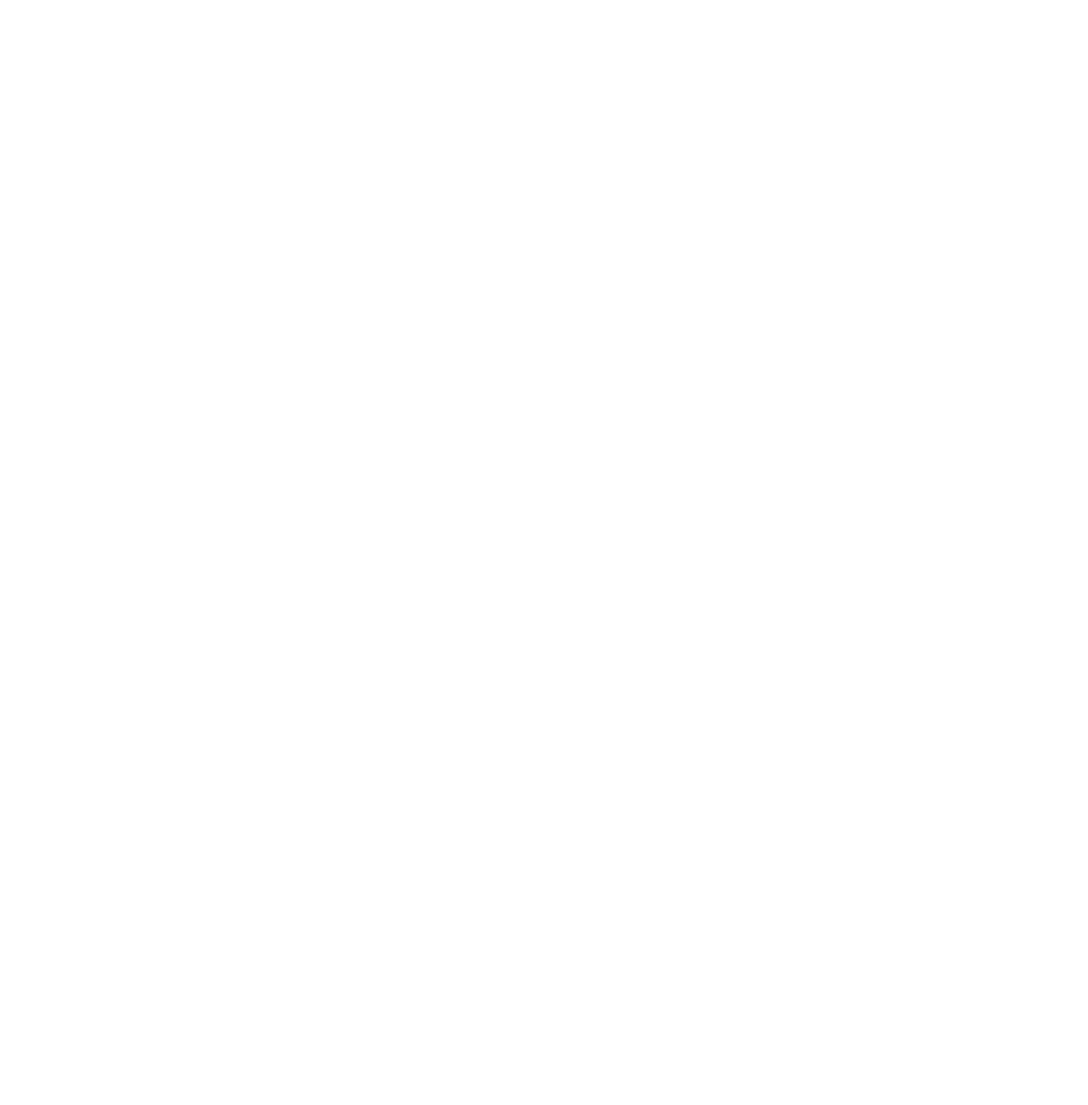
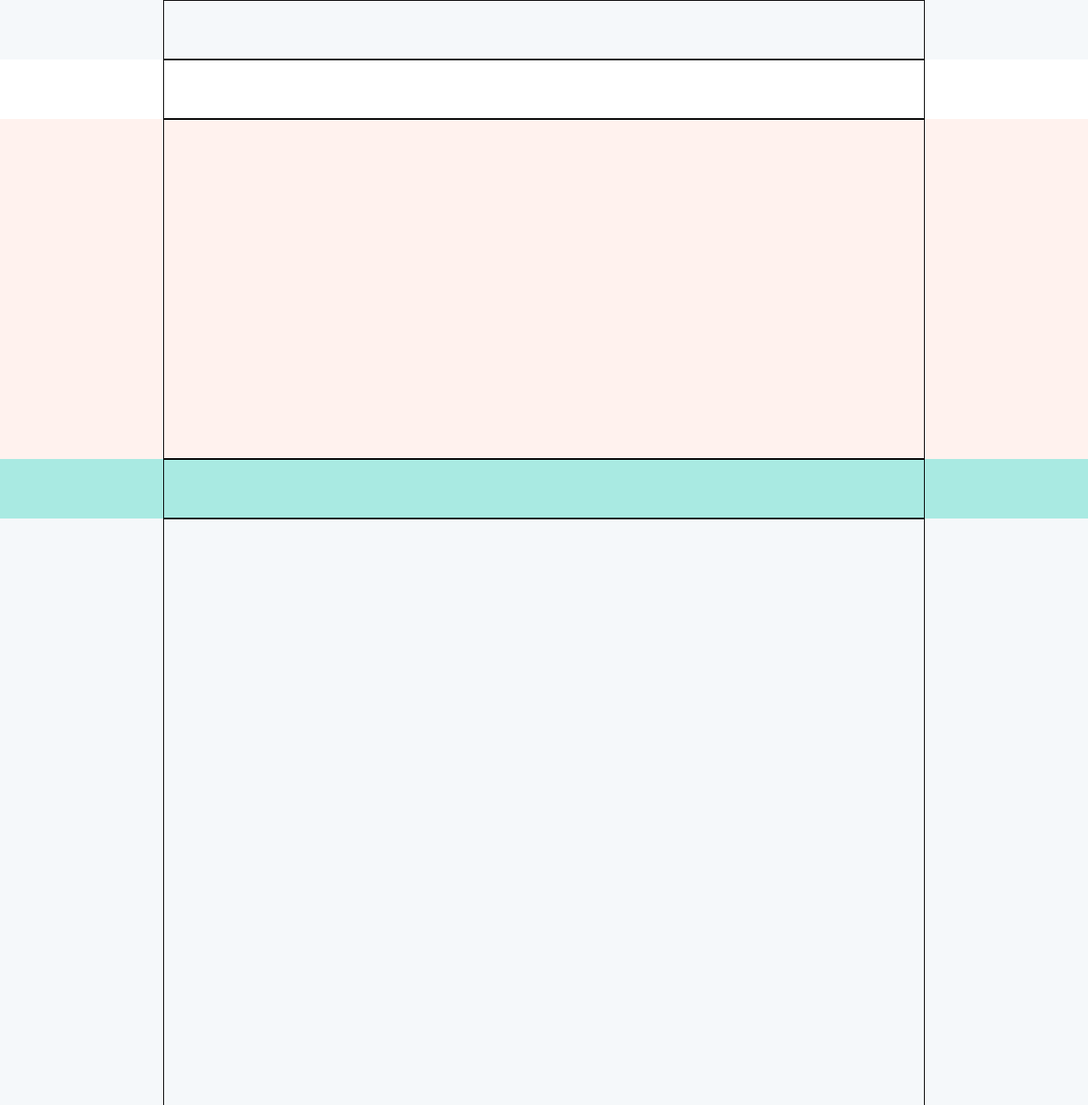
Before and after one commit to RiccardoP41/htmlcss-hubspot, a plain HTML site: page index.html in a window 1280 px wide. Shown: the top 1300 px of the page at 85% size. Before the commit the page ends 800 px from the top, so only its background shows below. Drawn offline with Linux system fonts and the light colour scheme.

Commit message:
Macrostruttura primaria

```diff
--- a/css/style.css
+++ b/css/style.css
@@ -9,3 +9,60 @@
    display: table;
    clear: both;
 }
+
+.fixed {
+    height: 70px;
+    background-color: rgb(245,248,250);
+}
+
+.navbar {
+    height: 70px;
+    background-color: rgb(255,255,255);
+}
+
+.rosa {
+    height: 400px;
+    background-color: rgb(255,242,238);
+}
+
+.azzurro {
+    height: 70px;
+    background-color: rgb(169,234,226);
+}
+
+.grigio {
+    height: 800px;
+    background-color: rgb(245,248,250);
+}
+
+.sfumato {
+    height: 400px;
+    background-color: rgb(0,175,178);
+}
+
+.bianco {
+    height: 400px;
+    background-color: #FFFFFF;
+}
+
+.blu {
+    height: 400px;
+    background-color: rgb(51,71,91);
+}
+
+.container {
+    width: 70%;
+    max-width: 1200px;
+    margin: 0 auto;
+        /* da cancellare */
+    height: 100%;
+    border: 1px solid black;
+}
+
+/* FINE MACROSTRUTTURA */
+
+/* Valutare se mettere img senza contenitore */
+
+#logo {
+
+}
--- a/index.html
+++ b/index.html
@@ -2,9 +2,64 @@
 <html lang="en" dir="ltr">
     <head>
         <meta charset="utf-8">
-        <title></title>
+        <link rel="stylesheet" href="css/style.css">
+        <title>hubspot</title>
     </head>
     <body>
 
+        <div class="fullwidth fixed">
+            <div class="container">
+
+            </div>
+        </div>
+
+        <div class="fullwidth navbar">
+            <div class="container">
+<!-- Valutare se mettere img senza contenitore -->
+                <div id="logo">
+
+                </div>
+                <nav class="menu">
+
+                </nav>
+            </div>
+        </div>
+
+        <div class="fullwidth rosa">
+            <div class="container">
+
+            </div>
+        </div>
+
+        <div class="fullwidth azzurro">
+            <div class="container">
+
+            </div>
+        </div>
+
+        <div class="fullwidth grigio">
+            <div class="container">
+
+            </div>
+        </div>
+
+        <div class="fullwidth sfumato">
+            <div class="container">
+
+            </div>
+        </div>
+
+        <div class="fullwidth bianco">
+            <div class="container">
+
+            </div>
+        </div>
+
+        <div class="fullwidth blu">
+            <div class="container">
+
+            </div>
+        </div>
+
     </body>
 </html>
```
